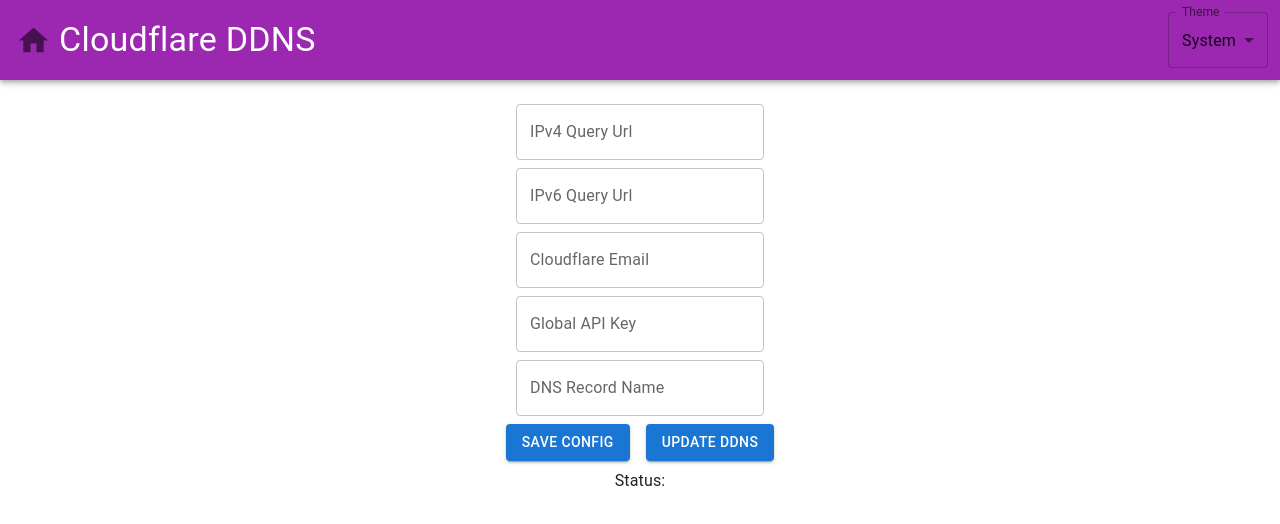
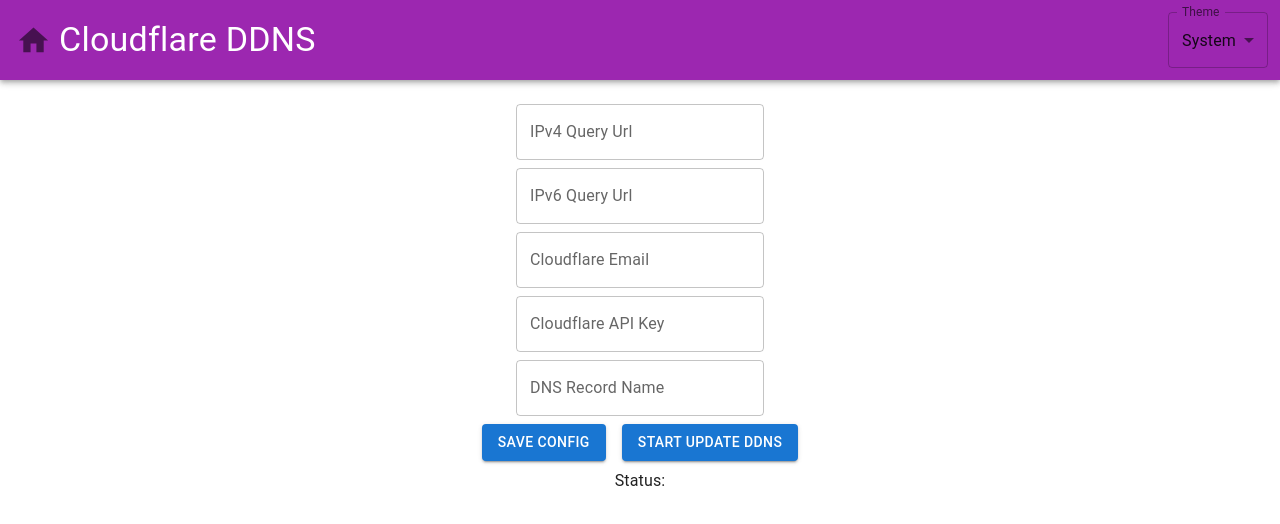
Before and after one commit to windsnow1025/Cloudflare-DDNS-Desktop, a Next.js app: page / in a window 1280 px wide. Shown: the top 524 px of the page. Built offline with nearby package versions, Linux system fonts and the light colour scheme.

Commit message:
feat: loop update

```diff
--- a/pages/index.js
+++ b/pages/index.js
@@ -1,6 +1,6 @@
 import '../src/asset/css/index.css';
 
-import React, {useEffect, useState} from 'react';
+import React, {useEffect, useRef, useState} from 'react';
 import {ThemeProvider} from "@mui/material/styles";
 import TextField from "@mui/material/TextField";
 import {Button, CssBaseline} from "@mui/material";
@@ -22,7 +22,6 @@
   const [cloudflareEmail, setCloudflareEmail] = useState('');
   const [cloudflareApiKey, setCloudflareApiKey] = useState('');
   const [dnsRecordName, setDnsRecordName] = useState('');
-  const [status, setStatus] = useState();
 
   useEffect(() => {
     setIpv4QueryUrl(localStorage.getItem('ipv4QueryUrl'));
@@ -43,7 +42,32 @@
   const [alertOpen, setAlertOpen] = useState(false);
   const [alertMessage, setAlertMessage] = useState('');
 
+  const [isUpdating, setIsUpdating] = useState(false);
+  const isUpdatingRef = useRef(false);
+  const [status, setStatus] = useState('');
+
+  const updateLoop = async (ddnsLogic) => {
+    while (isUpdatingRef.current) {
+      try {
+        const result = await ddnsLogic.processUpdate();
+        if (result) {
+          setStatus(`DNS Record updated: ${result}`);
+        } else {
+          setStatus("DNS Record is up to date");
+        }
+      } catch (err) {
+        setStatus("Update failed: " + err.message);
+        setAlertMessage(err.message);
+        setAlertOpen(true);
+      }
+      await new Promise(resolve => setTimeout(resolve, 10000));
+    }
+  };
+
   const handleDdnsUpdate = async () => {
+    setIsUpdating(!isUpdating);
+    isUpdatingRef.current = !isUpdatingRef.current;
+
     const ddnsLogic = new DdnsLogic(
       ipv4QueryUrl,
       ipv6QueryUrl,
@@ -51,15 +75,9 @@
       cloudflareApiKey,
       dnsRecordName
     );
-    try {
-      await ddnsLogic.processUpdate();
-      setAlertMessage("Success");
-      setAlertOpen(true);
-    } catch (err) {
-      setAlertMessage(err.message);
-      setAlertOpen(true);
-    }
+    updateLoop(ddnsLogic);
   };
+
 
   return (
     <>
@@ -105,7 +123,7 @@
               </div>
               <div className="m-2">
                 <TextField
-                  label="Global API Key"
+                  label="Cloudflare API Key"
                   variant="outlined"
                   type="text"
                   value={cloudflareApiKey}
@@ -128,7 +146,9 @@
                   <Button id="save" variant="contained" onClick={handleConfigSave}>Save Config</Button>
                 </span>
                 <span className="m-2">
-                  <Button id="update" variant="contained" onClick={handleDdnsUpdate}>Update DDNS</Button>
+                  <Button id="update" variant="contained" onClick={handleDdnsUpdate}>
+                    {isUpdating ? "Stop Update DDNS" : "Start Update DDNS"}
+                  </Button>
                 </span>
               </div>
               <div className="m-2">
--- a/src/logic/DdnsLogic.ts
+++ b/src/logic/DdnsLogic.ts
@@ -43,9 +43,11 @@
 
         if (ip !== dnsRecord.content) {
             await this.updateDnsRecord(dnsRecord, ip);
-            console.log("DNS Record updated");
+            console.log(`DNS Record updated: ${dnsRecord.content}`);
+            return dnsRecord.content;
         } else {
             console.log("DNS Record is up to date");
+            return false;
         }
     }
 
```
